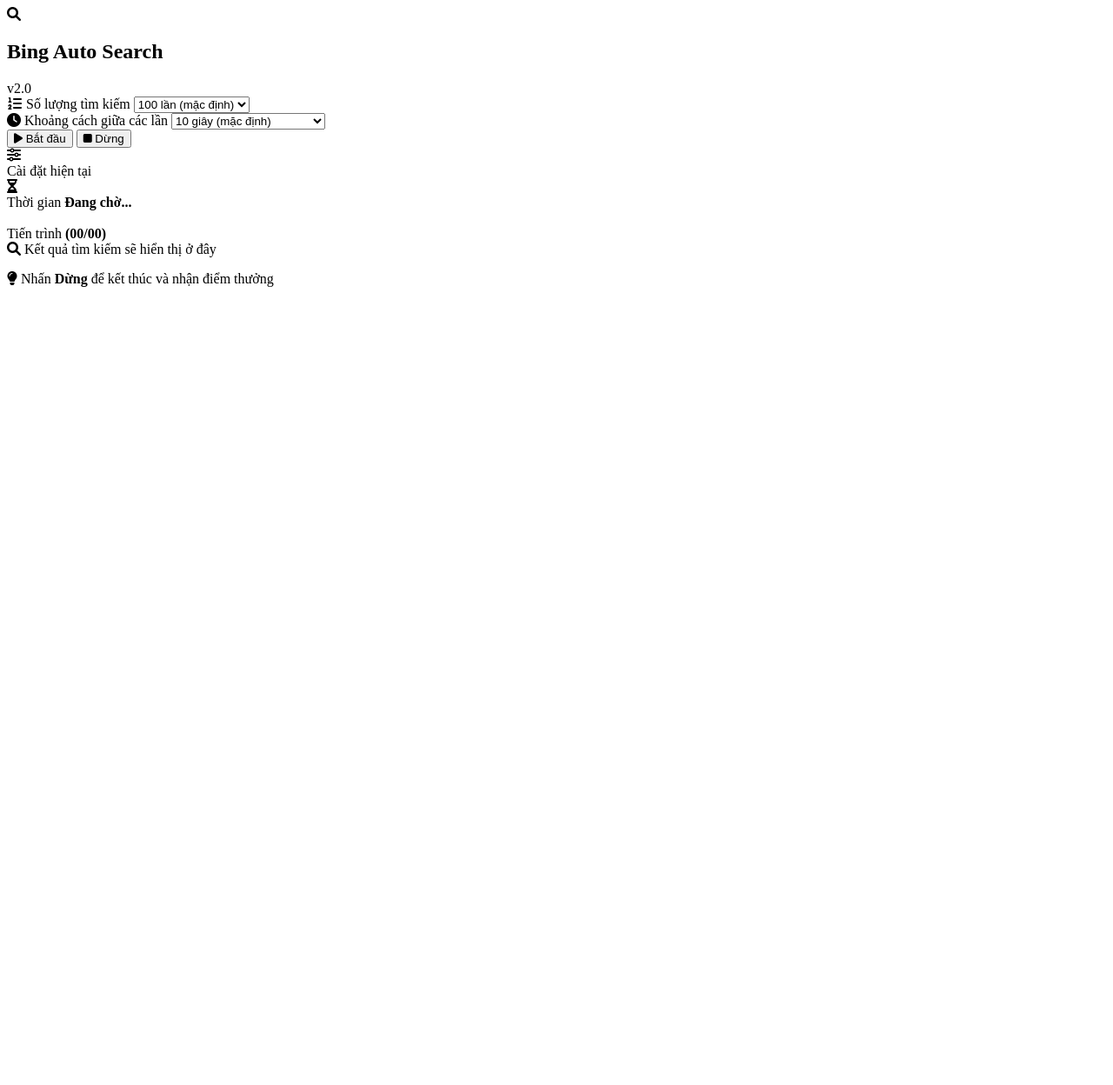
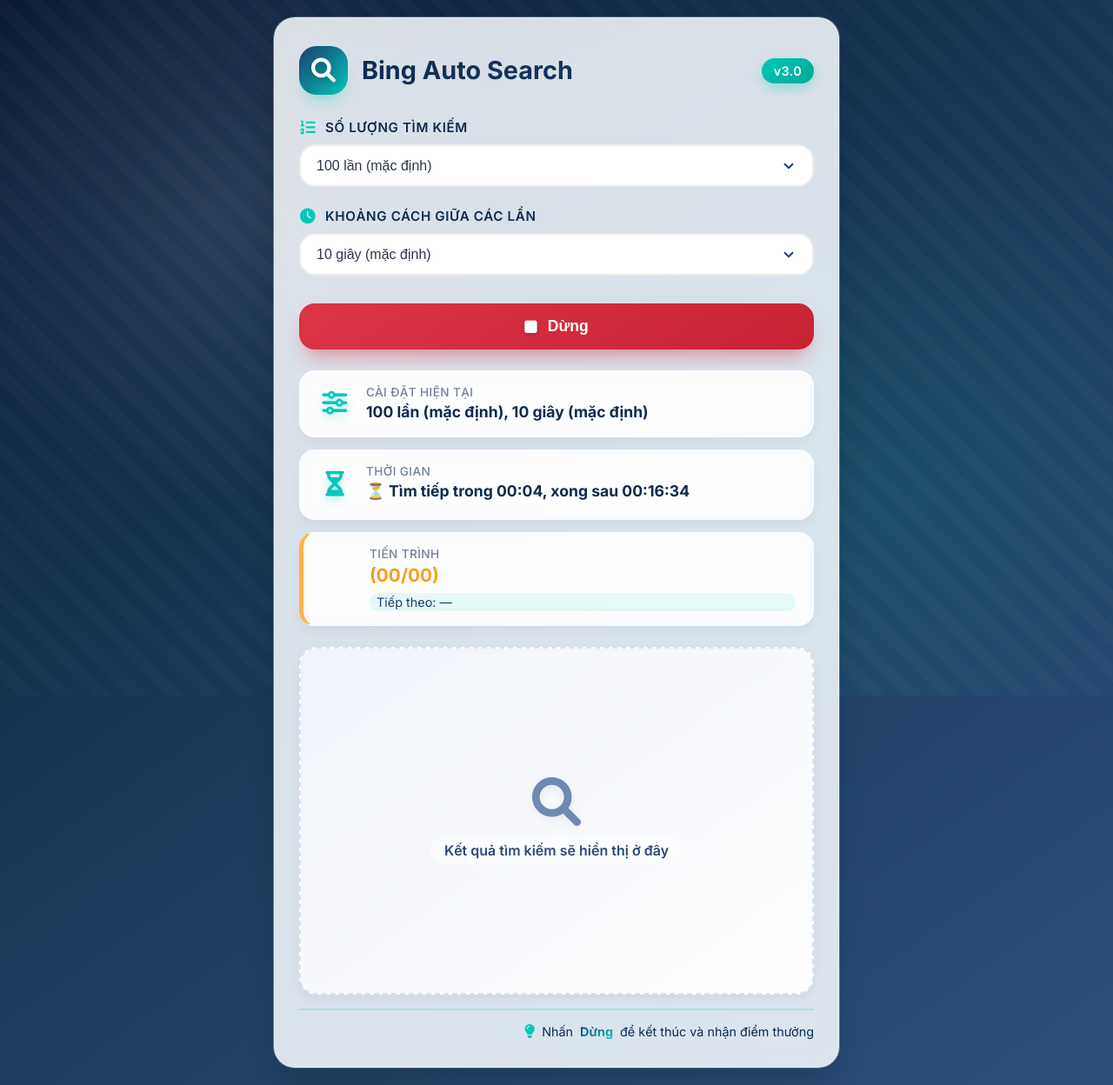
Before and after one commit to Hibandd122/RewardsBing, a Flask app: page / in a window 1280 px wide. Shown: the whole page at 87% size. Before the commit the page ends 330 px from the top, so only its background shows below. Run offline with Flask 3, Linux system fonts and the light colour scheme.

Commit message:
Update index.html

```diff
--- a/templates/index.html
+++ b/templates/index.html
@@ -9,8 +9,8 @@
     <link rel="preconnect" href="https://fonts.gstatic.com" crossorigin>
     <link href="https://fonts.googleapis.com/css2?family=Inter:opsz,wght@14..32,400;14..32,500;14..32,600;14..32,700&display=swap" rel="stylesheet">
     <link rel="stylesheet" href="https://cdnjs.cloudflare.com/ajax/libs/font-awesome/6.0.0-beta3/css/all.min.css">
-    <!-- Đường dẫn tới file CSS đã nâng cấp -->
-    <link rel="stylesheet" href="{{ url_for('static', filename='style.css') }}">
+    <!-- CSS chính (import tất cả) -->
+    <link rel="stylesheet" href="{{ url_for('static', filename='css/main.css') }}">
 </head>
 <body>
     <div class="wrapper">
@@ -20,14 +20,11 @@
                     <i class="fas fa-magnifying-glass"></i>
                 </div>
                 <h2>Bing Auto Search</h2>
-                <span class="badge">v2.0</span> <!-- đã nâng cấp -->
+                <span class="badge">v3.0</span>
             </div>
 
             <div class="form-group">
-                <label for="limit">
-                    <i class="fas fa-list-ol"></i>
-                    <span>Số lượng tìm kiếm</span>
-                </label>
+                <label for="limit"><i class="fas fa-list-ol"></i><span>Số lượng tìm kiếm</span></label>
                 <select id="limit" class="custom-select">
                     <option value="30">30 lần</option>
                     <option value="50">50 lần</option>
@@ -37,10 +34,7 @@
             </div>
 
             <div class="form-group">
-                <label for="interval">
-                    <i class="fas fa-clock"></i>
-                    <span>Khoảng cách giữa các lần</span>
-                </label>
+                <label for="interval"><i class="fas fa-clock"></i><span>Khoảng cách giữa các lần</span></label>
                 <select id="interval" class="custom-select">
                     <option value="5000">5 giây</option>
                     <option value="10000" selected>10 giây (mặc định)</option>
@@ -53,14 +47,8 @@
             </div>
 
             <div class="button-group">
-                <button id="start" class="btn btn-start">
-                    <i class="fas fa-play"></i>
-                    <span>Bắt đầu</span>
-                </button>
-                <button id="stop" class="btn btn-stop">
-                    <i class="fas fa-stop"></i>
-                    <span>Dừng</span>
-                </button>
+                <button id="start" class="btn btn-start"><i class="fas fa-play"></i><span>Bắt đầu</span></button>
+                <button id="stop" class="btn btn-stop"><i class="fas fa-stop"></i><span>Dừng</span></button>
             </div>
 
             <div class="info-panel">
@@ -83,8 +71,9 @@
                     <div class="info-content">
                         <span class="info-label">Tiến trình</span>
                         <strong class="progress-value">(00/00)</strong>
+                        <!-- Thêm dòng hiển thị từ khoá tiếp theo (sẽ được JS điền) -->
                     </div>
-                    <!-- Thanh tiến trình sẽ được thêm bằng javascript -->
+                    <!-- progress-bar sẽ được thêm bằng JS -->
                 </div>
             </div>
 
@@ -102,7 +91,7 @@
         </div>
     </div>
 
-    <!-- Đường dẫn tới file JS đã nâng cấp -->
-    <script src="{{ url_for('static', filename='script.js') }}"></script>
+    <!-- JS module chính -->
+    <script type="module" src="{{ url_for('static', filename='js/main.js') }}"></script>
 </body>
 </html>
```
